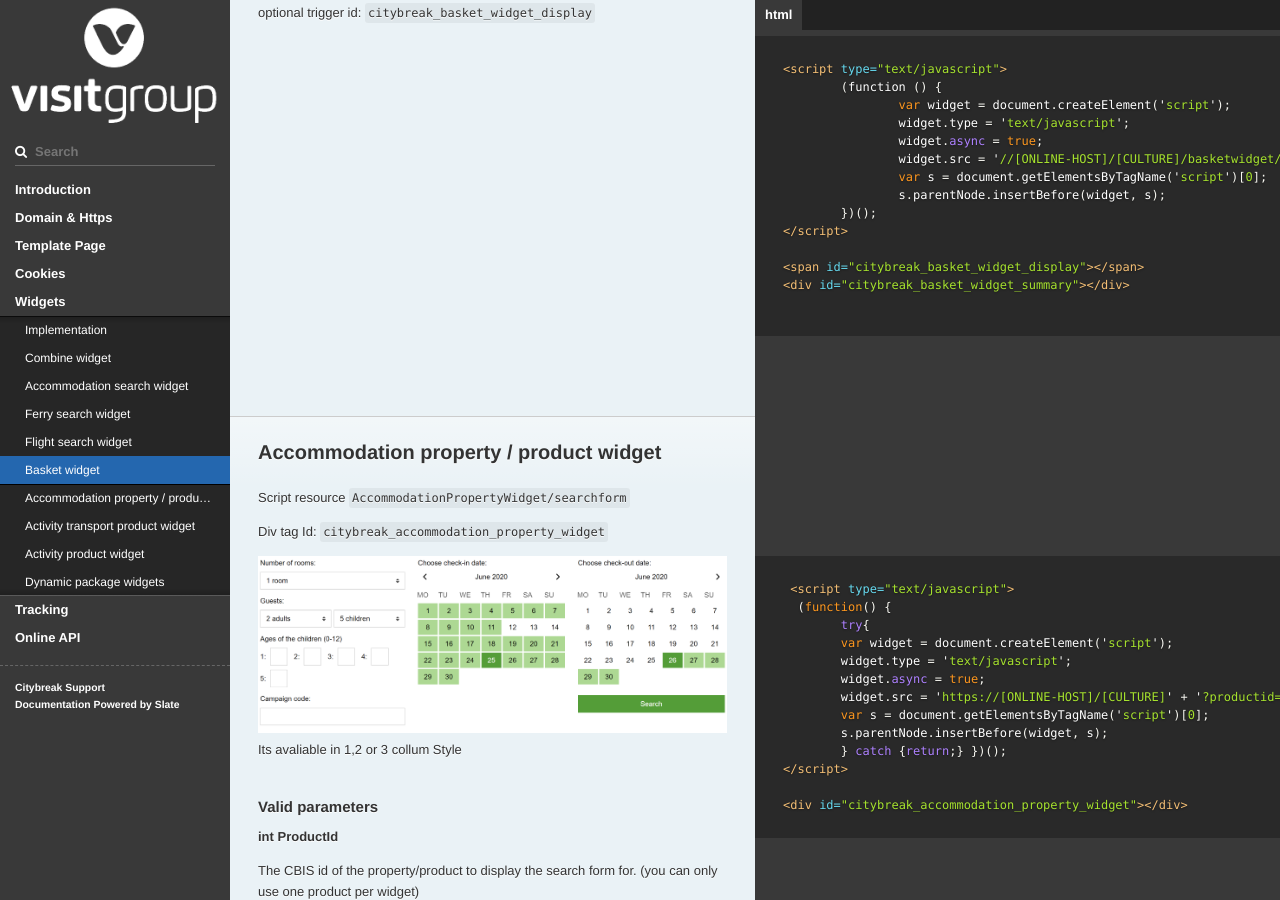
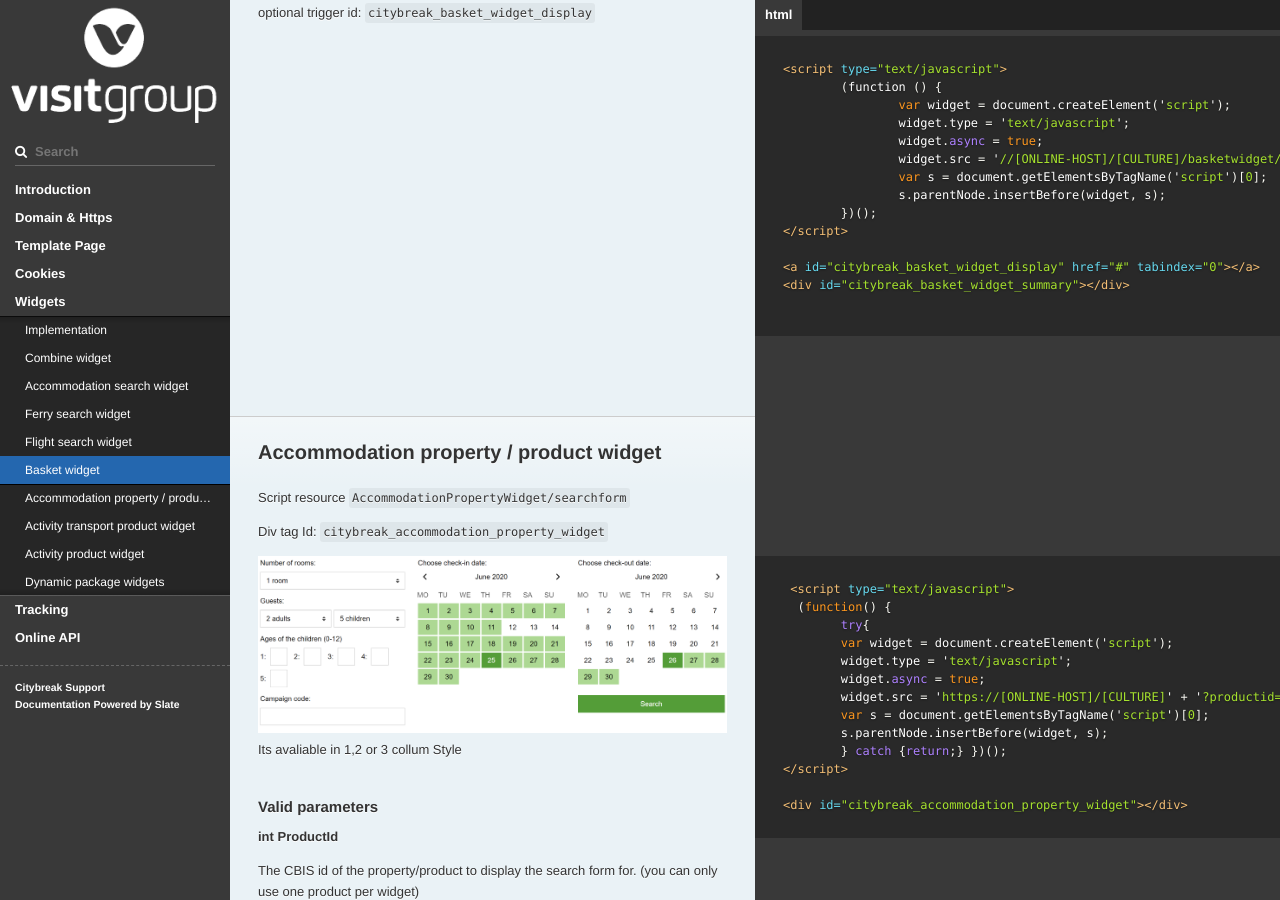
Before and after one commit to visit/citybreak-online-doc, a Jekyll site: the page built from index.md, in a window 1280 px wide and 900 px high, scrolled down 14586 px. Built offline with Jekyll 4.4.1, drawn with Linux system fonts in a browser that asks for light colours; our own code applies the rules of GitHub Pages for plain Markdown files.

Commit message:
Update widgets.md

````diff
--- a/_includes/widgets.md
+++ b/_includes/widgets.md
@@ -277,7 +277,7 @@ optional trigger id: ``citybreak_basket_widget_display``
         })();
 </script>
 
-<span id="citybreak_basket_widget_display"></span>
+<a id="citybreak_basket_widget_display" href="#" tabindex="0"></a>
 <div id="citybreak_basket_widget_summary"></div>
 
 ```
````
